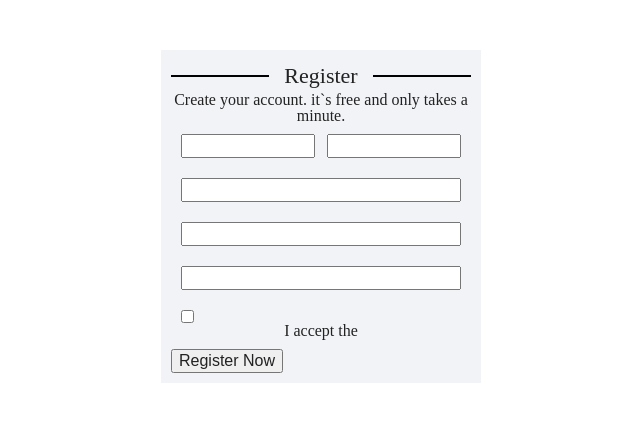
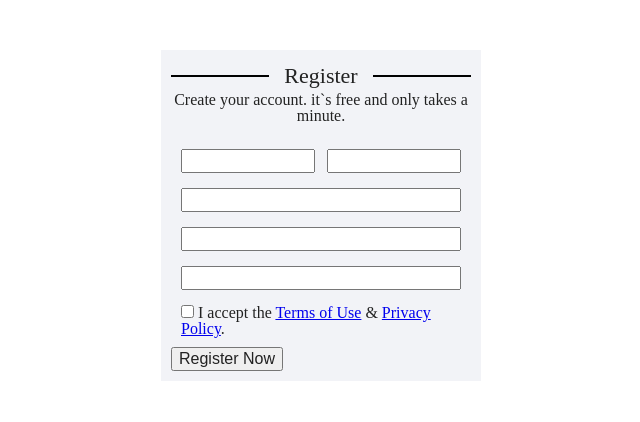
Before and after one commit to EvgenStr/registration-form, a plain HTML site: page index.html in a window 1280 px wide. Shown: the whole page, without its empty margins (319-959 px from the left). Drawn offline with Linux system fonts and the light colour scheme.

Commit message:
add terms

```diff
--- a/assets/css/styles.css
+++ b/assets/css/styles.css
@@ -4,7 +4,9 @@
 body {
   display: flex;
 }
-
+input{
+  margin-top: 15px;
+}
 .form-container {
   max-width: 90%;
   width: 320px;
@@ -34,7 +36,7 @@ legend {
   padding: 10px;
 }
 .fields> input{
-  margin-top: 20px;
+
 }
 
 .names {
@@ -43,7 +45,7 @@ legend {
   width: 100%;
 }
 .terms{
-  align-self: start;
+  /* align-self: start; */
 }
 .first-name,
 .last-name {
--- a/index.html
+++ b/index.html
@@ -26,8 +26,10 @@
         <input class="width-100" type="email">
         <input class="width-100" type="password">
         <input class="width-100" type="password">
-        <input id="terms" class="terms" type="checkbox">
-          <label for="terms">I accept the <a href="#"></a></label>
+        <div>
+          <input id="terms" class="terms" type="checkbox">
+          <label for="terms">I accept the <a href="#">Terms of Use</a> & <a href="#">Privacy Policy</a>.</label>
+        </div>
       </div>
       <button class="register-btn">Register Now</button>
 
```
